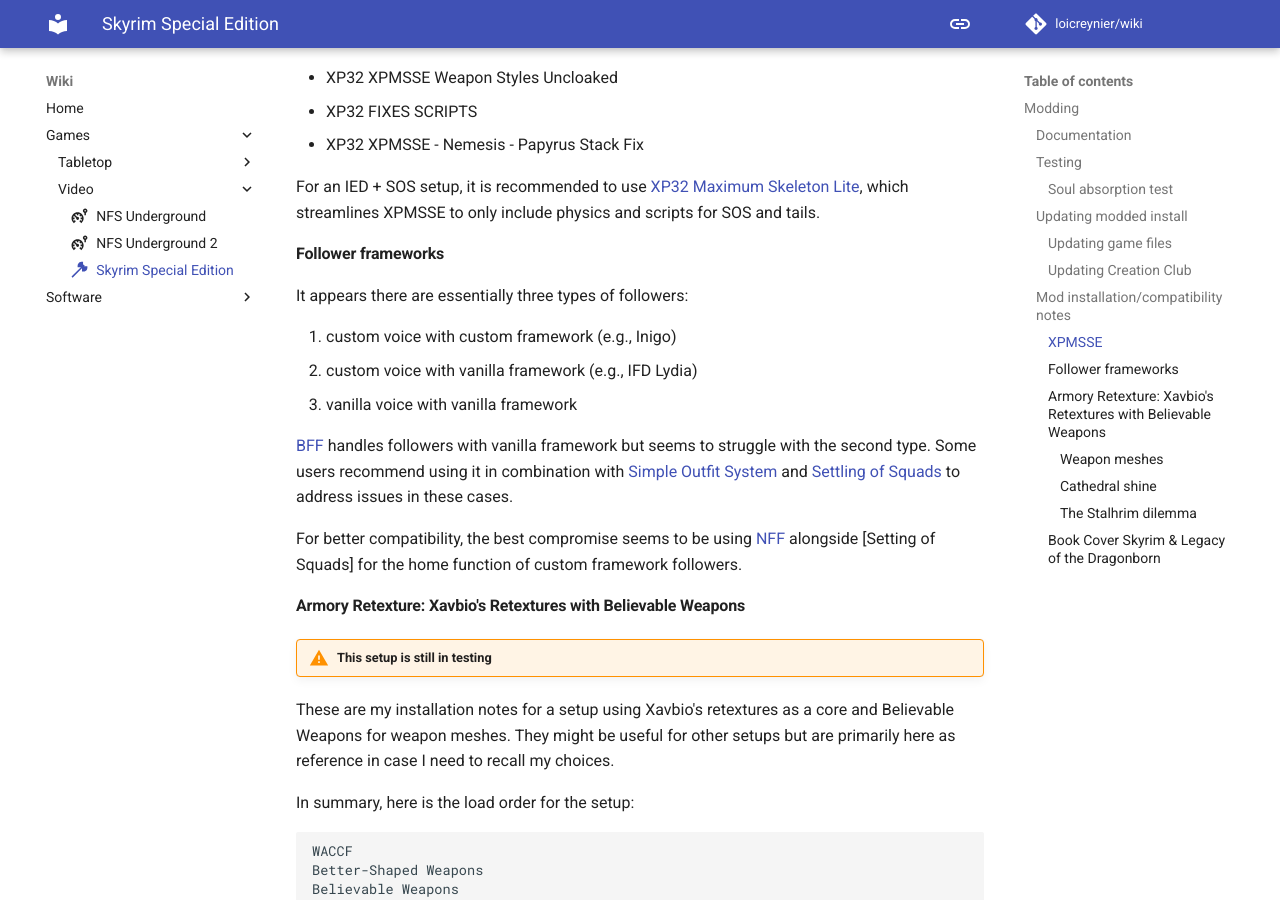
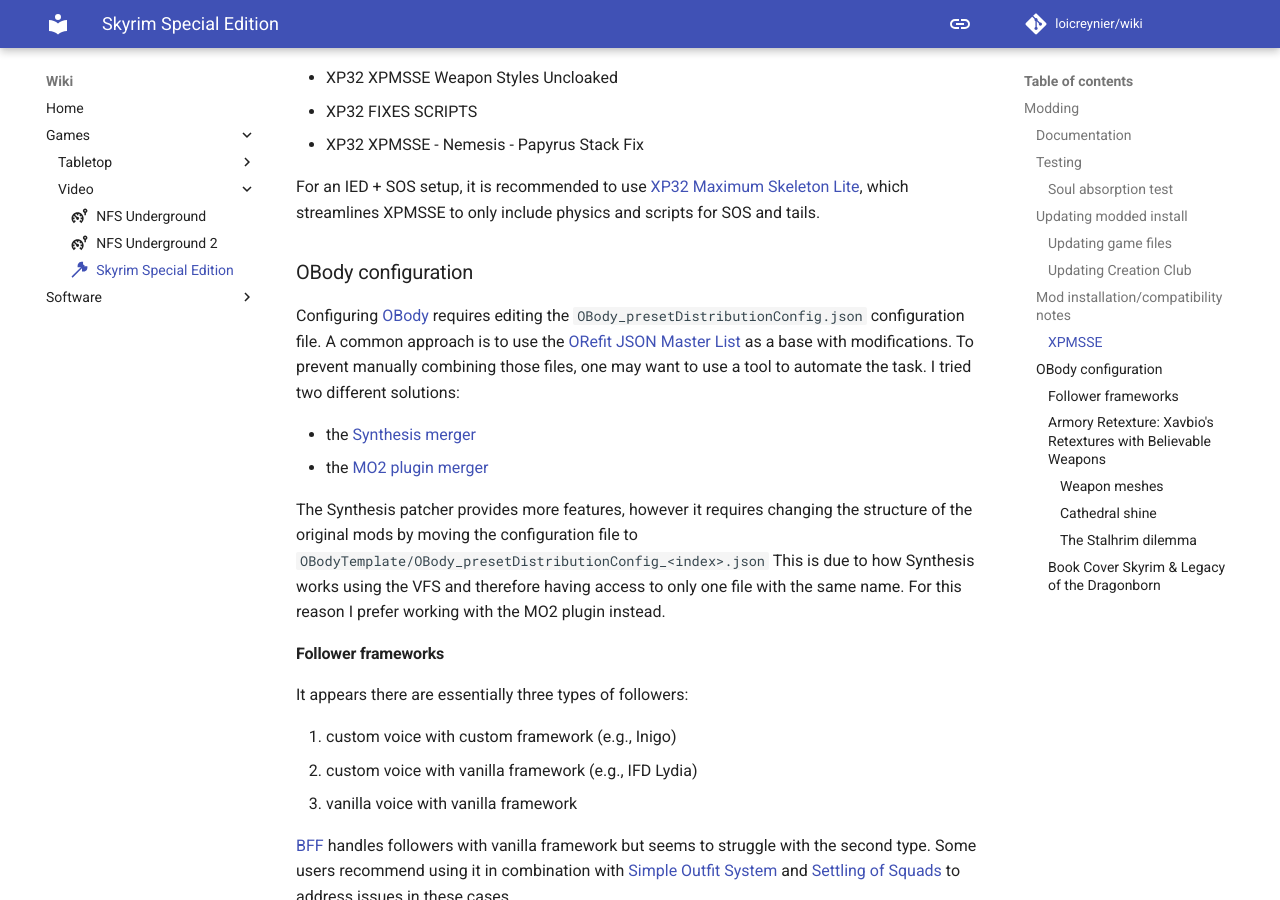
Before and after one commit to loicreynier/wiki, an MkDocs documentation site: the page built from docs/games/video/skyrimse.md, in a window 1280 px wide and 900 px high, scrolled down 2100 px. Built offline with MkDocs 1.6.1 and Material for MkDocs 9.7.7, drawn with Linux system fonts in a browser that asks for light colours; comment, search, counter and statistics services are not loaded.

Commit message:
docs(skyrim): add notes on OBody config merging

```diff
--- a/docs/games/video/skyrimse.md
+++ b/docs/games/video/skyrimse.md
@@ -134,6 +134,26 @@
 [XPMSSE]: https://www.nexusmods.com/skyrimspecialedition/mods/1988
 [XP32 Maximum Skeleton Lite]: https://www.nexusmods.com/skyrimspecialedition/mods/69583
 
+### OBody configuration
+
+Configuring [OBody] requires editing the `OBody_presetDistributionConfig.json` configuration file.
+A common approach is to use the [ORefit JSON Master List] as a base with modifications.
+To prevent manually combining those files, one may want to use a tool to automate the task.
+I tried two different solutions:
+
+- the [Synthesis merger](https://github.com/audriuska12/OBodyMerger)
+- the [MO2 plugin merger](https://www.nexusmods.com/skyrimspecialedition/mods/133626)
+
+The Synthesis patcher provides more features,
+however it requires changing the structure of the original mods by moving
+the configuration file to `OBodyTemplate/OBody_presetDistributionConfig_<index>.json`
+This is due to how Synthesis works
+using the VFS and therefore having access to only one file with the same name.
+For this reason I prefer working with the MO2 plugin instead.
+
+[OBody]: https://www.nexusmods.com/skyrimspecialedition/mods/77016
+[ORefit JSON Master List]: https://www.nexusmods.com/skyrimspecialedition/mods/105052
+
 #### Follower frameworks
 
 It appears there are essentially three types of followers:
```
